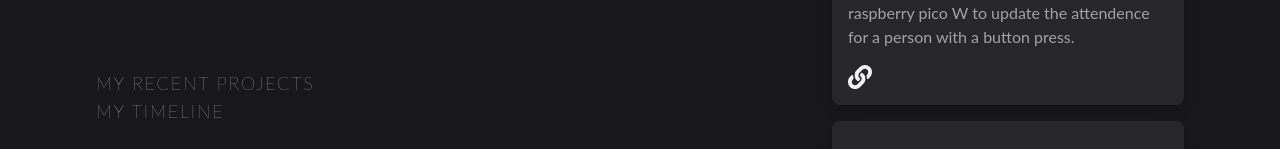
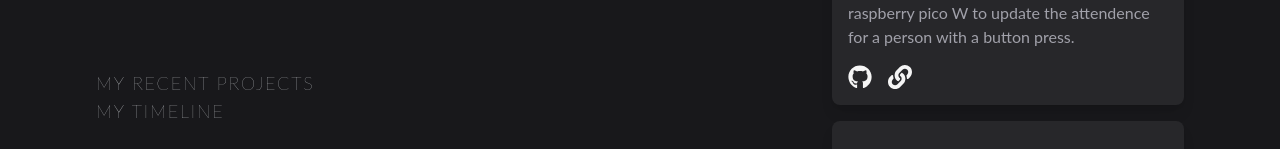
Before and after one commit to linus-jansson/linus-jansson.github.io, a Next.js app: page / in a window 1280 px wide. Shown: the part 423-572 px from the top of the page. Built offline with nearby package versions, Linux system fonts and the light colour scheme.

Commit message:
adminnärvaro public

```diff
--- a/src/data.js
+++ b/src/data.js
@@ -4,6 +4,7 @@ export default {
             type: 'Full stack',
             title: 'Adminnärvaro',
             desc: 'A full stack web application for seeing the attendence of the personeel at NTI gymnasiet. Built with Next.js, JWT, Socket.io, Express.js, tailwindcss and Mongodb. The application also has an API that is used by a raspberry pico W to update the attendence for a person with a button press.',
+            github: 'https://github.com/NTIG-Uppsala/admin-narvaro',
             page_link: 'https://narvaro.ntig.net/'
         },
         {
```
